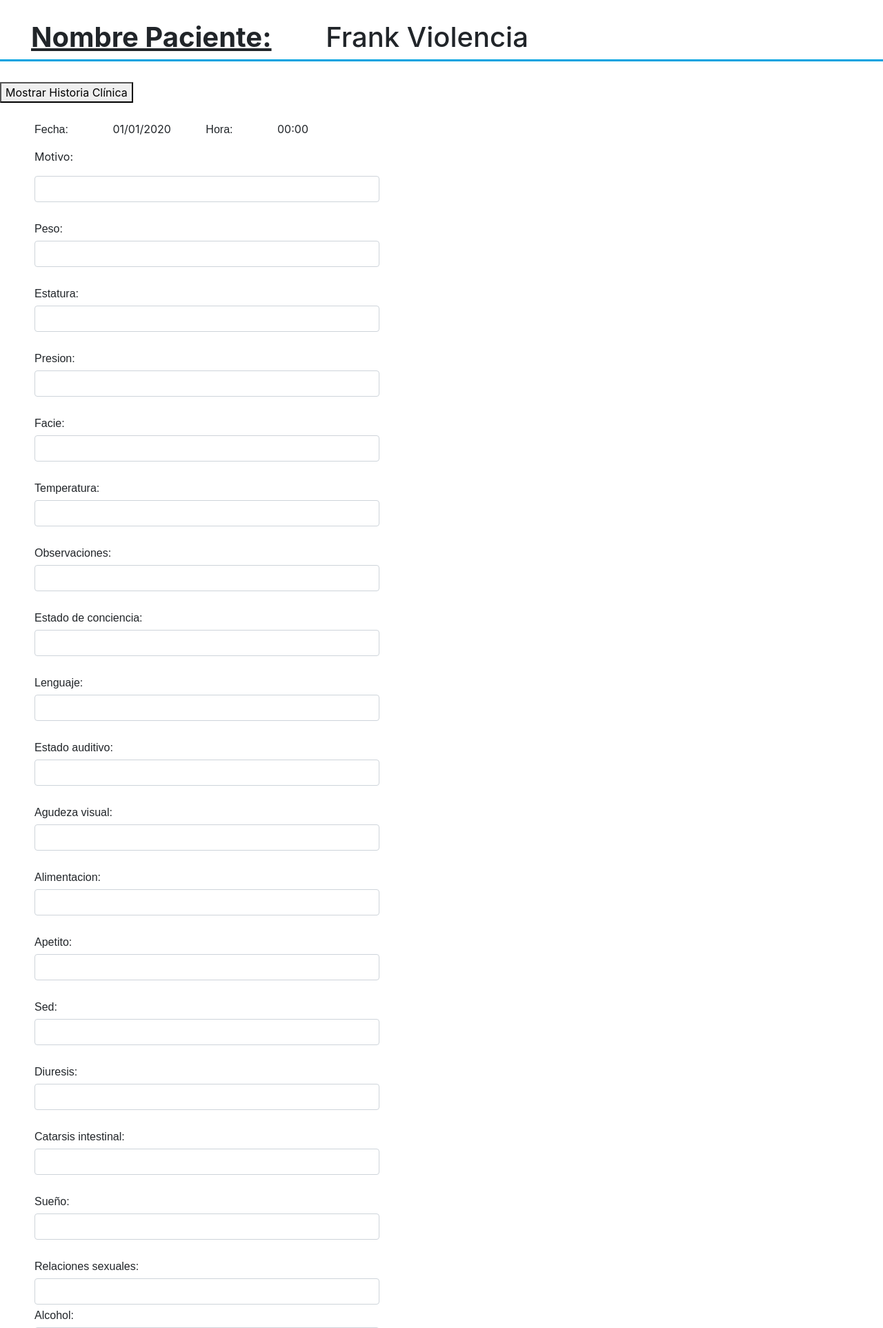
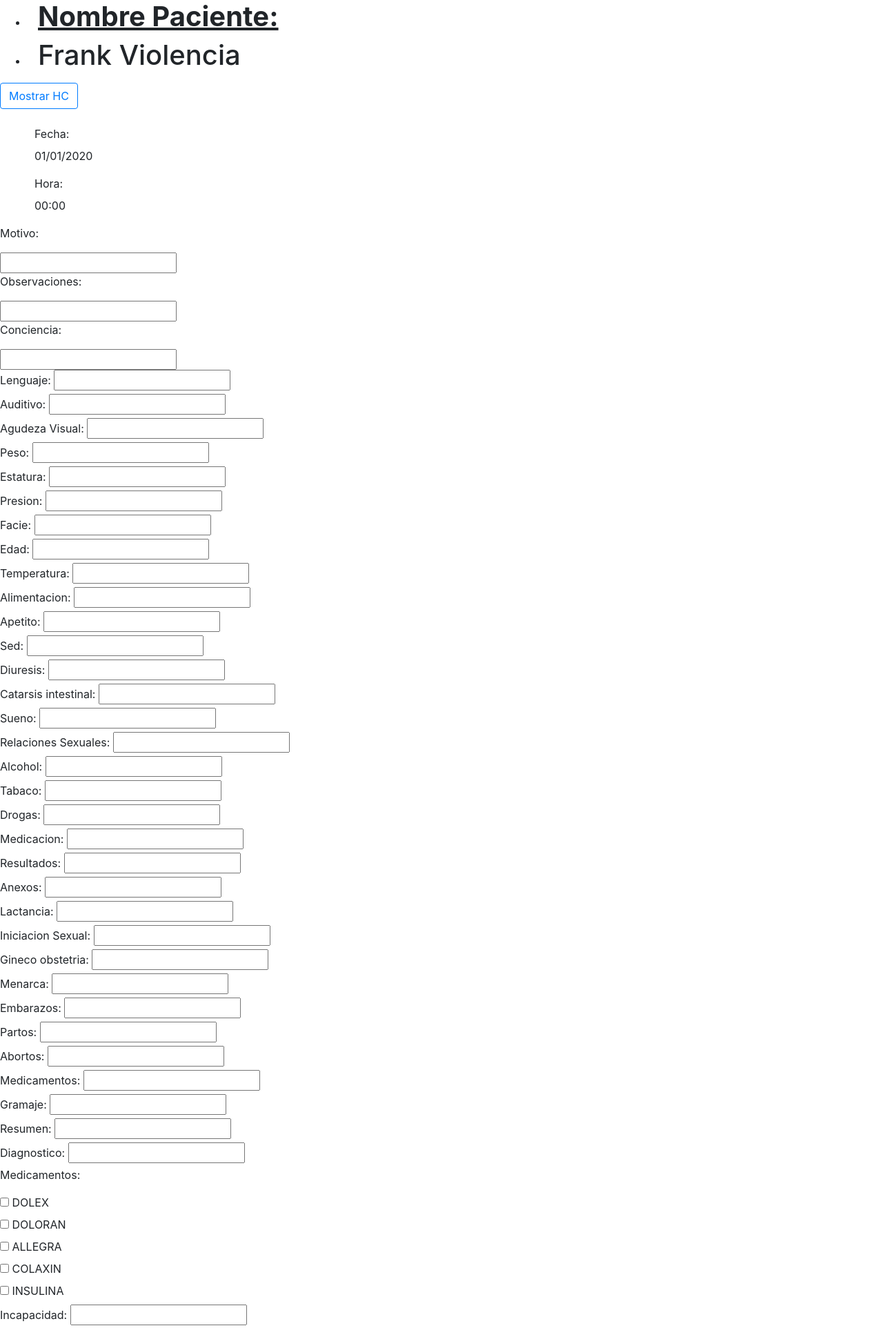
Before and after one commit to icaldasr/GranEscala_grupoA, a Flask app: template templates/cita.html in a window 1280 px wide. Shown: the top 1925 px of the page at 69% size. Run offline with Flask 2, Linux system fonts and the light colour scheme; the template is opened without the code that fills it, so the values that code supplies are empty; some libraries are stand-ins or nearby versions.

Commit message:
create cita.html
se crea citahtml

```diff
--- a/templates/cita.html
+++ b/templates/cita.html
@@ -4,8 +4,11 @@
 <head>
 
   <link rel="stylesheet" href="https://stackpath.bootstrapcdn.com/bootstrap/4.4.1/css/bootstrap.min.css" integrity="sha384-Vkoo8x4CGsO3+Hhxv8T/Q5PaXtkKtu6ug5TOeNV6gBiFeWPGFN9MuhOf23Q9Ifjh" crossorigin="anonymous">
-  <link rel="stylesheet"  type= "text/css" href= "{{ url_for('static',filename='styles/registrar.css') }}">
-  <link rel="stylesheet"  type= "text/css" href= "{{ url_for('static',filename='styles/main.css') }}">
+  <!-- <link rel="stylesheet"  type= "text/css" href= "{{ url_for('static',filename='styles/registrar.css') }}">
+  <link rel="stylesheet"  type= "text/css" href= "{{ url_for('static',filename='styles/main.css') }}"> -->
+
+  <link rel="stylesheet"  type= "text/css" href= "{{ url_for('static',filename='styles/registrarbanano.css') }}">
+  <link rel="stylesheet"  type= "text/css" href= "{{ url_for('static',filename='styles/mainbanano.css') }}">
 
   <link href='https://fonts.googleapis.com/css?family=Pacifico' rel='stylesheet' type='text/css'>
   <link href='https://fonts.googleapis.com/css?family=Lato:400,300,700' rel='stylesheet' type='text/css'>
@@ -42,11 +45,11 @@
     <nav>
       <ul class="no-lista margen-abajo">
         <li class="col-md-4 inline-block espacio-arriba espacio-izq"><h1 align="left"><b><u>Nombre Paciente:</u></b></h1></li>
-        <li class="col-md-5 inline-block espacio-arriba quitarEspacioizq"><h1 align="left">Frank Violencia</h1></li>
+        <li class="col-md-5 inline-block espacio-arriba quitarEspacioizq1"><h1 align="left">Frank Violencia</h1></li>
 
       </ul>
       <div class="agregarEspacioizq espacio-arriba"></div>
-        <a href="/mostrarHCPaciente"><button type="submit">Mostrar Historia Clínica</button></a>
+        <a href="/Buscar"><button type="submit" class="btn btn-outline-primary agregarEspacioizq" value="call_flask_funtion">Mostrar HC</button></a>
     </div>
 	  </nav>
   </header>
@@ -54,116 +57,196 @@
   <form method="POST">
     <div class="form-group" style="width: 500px;margin-left: 50px;">
 
-      <label>Fecha: </label>
+      <label>Fecha: </label required>
       <p class="inline-block espacio-texto2" >01/01/2020</p>
       <!-- <input class="inline-block centerfecha" type="date" id="start" name="fecnac" value="2020-07-22" min="1900-01-01" max="2020-12-31"> -->
 
-      <label class="agregarEspacioizq">Hora:</label>
-      <p class="inline-block espacio-texto2" >00:00</p>
+      <label class="agregarEspacioizq">Hora:</label required>
+      <p class="inline-block espacio-texto2 espacio-abajo" >00:00</p>
+    </div>
 
+      <!-- <label for="inputEmail4">Motivo:</label>
+      <input type="name" name="nombre" class="form-control inline-block"> -->
 
-      <p for="inputEmail4">Motivo:</p>
-      <input type="text" name="motivo" class="form-control inline-block" required>
+      <div class="agregarEspacioizq">
+        <p class="inline-block">Motivo:</p>
+        <input type="text" name="motivo" class="cl1 inline-block center6 quitarEspacioizq tamaño espacio-abajo">
+      </div>
 
-      <label for="inputEmail4" class="espacio-arriba">Peso:</label >
-      <input type="number" name="peso" class="form-control inline-block" required>
+      <div class="agregarEspacioizq">
+        <p class="inline-block">Observaciones:</p>
+        <input type="text" name="observaciones" class="cl2 inline-block quitarEspacioizq tamaño espacio-abajo">
+      </div>
 
-      <label for="inputEmail4" class="espacio-arriba">Estatura:</label>
-      <input type="number" name="estatura" class="form-control inline-block" required>
+      <div class="agregarEspacioizq">
+        <p class="inline-block">Conciencia:</p>
+        <input type="text" name="conciencia" class="cl3 inline-block center6 quitarEspacioizq tamaño espacio-abajo">
+      </div>
 
-      <label for="inputPassword4" class="espacio-arriba">Presion:</label>
-      <input type="number" name="presion" class="form-control" required>
+      <div class="agregarEspacioizq">
+        <label class="inline-block">Lenguaje:</label>
+        <input type="text" name="lenguaje" class="cl4 inline-block center6 quitarEspacioizq tamaño espacio-abajo">
+      </div>
 
-      <label for="inputPassword4" class="espacio-arriba">Facie:</label>
-      <input type="text" name="facie" class="form-control">
+      <div class="agregarEspacioizq">
+        <label class="inline-block">Auditivo:</label>
+        <input type="text" name="auditivo" class="cl5 inline-block center6 quitarEspacioizq tamaño espacio-abajo">
+      </div>
 
-      <label for="inputPassword4" class="espacio-arriba">Temperatura:</label>
-      <input type="number" name="temperatura" class="form-control" required>
+      <div class="agregarEspacioizq">
+        <label class="inline-block">Agudeza Visual:</label>
+        <input type="text" name="agudeza" class="cl6 inline-block center6 quitarEspacioizq tamaño espacio-abajo">
+      </div>
 
-      <label for="inputPassword4" class="espacio-arriba">Observaciones:</label>
-      <input type="text" name="observaciones" class="form-control" required>
+      <div class="agregarEspacioizq">
+        <label class="inline-block">Peso:</label>
+        <input type="text" name="peso" class="cl7 inline-block center6 quitarEspacioizq tamaño espacio-abajo">
+      </div>
 
-      <label for="inputEmail4" class="espacio-arriba">Estado de conciencia:</label>
-      <input type="input" name="conciencia" class="form-control  inline-block" required>
+      <div class="agregarEspacioizq">
+        <label class="inline-block">Estatura:</label>
+        <input type="text" name="estatura" class="cl8 inline-block center6 quitarEspacioizq tamaño espacio-abajo">
+      </div>
 
-      <label for="inputEmail4" class="espacio-arriba">Lenguaje:</label>
-      <input type="text" name="lenguaje" class="form-control inline-block">
+      <div class="agregarEspacioizq">
+        <label class="inline-block">Presion:</label>
+        <input type="text" name="presion" class="cl9 inline-block center6 quitarEspacioizq tamaño espacio-abajo">
+      </div>
 
-      <label for="inputEmail4" class="espacio-arriba">Estado auditivo:</label >
-      <input type="text" name="auditivo" class="form-control inline-block">
+      <div class="agregarEspacioizq">
+        <label class="inline-block">Facie:</label>
+        <input type="text" name="facie" class="cl10 inline-block center6 quitarEspacioizq tamaño espacio-abajo">
+      </div>
 
-      <label for="inputEmail4" class="espacio-arriba">Agudeza visual:</label>
-      <input type="text" name="visual" class="form-control inline-block">
+      <div class="agregarEspacioizq">
+        <label class="inline-block">Edad:</label>
+        <input type="text" name="edad" class="cl11 inline-block center6 quitarEspacioizq tamaño espacio-abajo">
+      </div>
 
-      <label for="inputPassword4" class="espacio-arriba">Alimentacion:</label>
-      <input type="text" name="alimentacion" class="form-control">
+      <div class="agregarEspacioizq">
+        <label class="inline-block">Temperatura:</label>
+        <input type="text" name="temperatura" class="cl12 inline-block center6 quitarEspacioizq tamaño espacio-abajo">
+      </div>
 
-      <label for="inputPassword4" class="espacio-arriba">Apetito:</label >
-      <input type="text" name="apetito" class="form-control">
+      <div class="agregarEspacioizq">
+        <label class="inline-block">Alimentacion:</label>
+        <input type="text" name="alimentacion" class="cl13 inline-block center6 quitarEspacioizq tamaño espacio-abajo">
+      </div>
 
-      <label for="inputPassword4" class="espacio-arriba">Sed:</label>
-      <input type="text" name="sed" class="form-control">
+      <div class="agregarEspacioizq">
+        <label class="inline-block">Apetito:</label>
+        <input type="text" name="apetito" class="cl14 inline-block center6 quitarEspacioizq tamaño espacio-abajo">
+      </div>
 
-      <label for="inputPassword4" class="espacio-arriba">Diuresis:</label >
-      <input type="text" name="diuresis" class="form-control">
+      <div class="agregarEspacioizq">
+        <label class="inline-block">Sed:</label>
+        <input type="text" name="sed" class="cl15 inline-block center6 quitarEspacioizq tamaño espacio-abajo">
+      </div>
 
-      <label for="inputPassword4" class="espacio-arriba">Catarsis intestinal:</label >
-      <input type="text" name="catarsisintest" class="form-control">
+      <div class="agregarEspacioizq">
+        <label class="inline-block">Diuresis:</label>
+        <input type="text" name="diuresis" class="cl16 inline-block center6 quitarEspacioizq tamaño espacio-abajo">
+      </div>
 
-      <label for="inputPassword4" class="espacio-arriba">Sueño:</label >
-      <input type="text" name="suenho" class="form-control">
+      <div class="agregarEspacioizq">
+        <label class="inline-block">Catarsis intestinal:</label>
+        <input type="text" name="catarsis" class="cl17 inline-block center6 quitarEspacioizq1 tamaño espacio-abajo">
+      </div>
 
-      <label for="inputPassword4" class="espacio-arriba">Relaciones sexuales:</label >
-      <input type="text" name="relaciones" class="form-control">
+      <div class="agregarEspacioizq">
+        <label class="inline-block">Sueno:</label>
+        <input type="text" name="sueño" class="cl20 inline-block center6 quitarEspacioizq tamaño espacio-abajo">
+      </div>
 
-      <label for="inputPassword4" class="espdacio-arriba">Alcohol:</label >
-      <input type="text" name="alcohol" class="form-control">
+      <div class="agregarEspacioizq">
+        <label class="inline-block">Relaciones Sexuales:</label>
+        <input type="text" name="Relaciones" class="cl21 inline-block center6 quitarEspacioizq tamaño espacio-abajo">
+      </div>
 
-      <label for="inputPassword4" class="espacio-arriba">Tabaco:</label >
-      <input type="text" name="tabaco" class="form-control">
+      <div class="agregarEspacioizq">
+        <label class="inline-block">Alcohol:</label>
+        <input type="text" name="alcohol" class="cl22 inline-block center6 quitarEspacioizq tamaño espacio-abajo">
+      </div>
 
-      <label for="inputPassword4" class="espacio-arriba">Drogas:</label >
-      <input type="text" name="drogas" class="form-control">
+      <div class="agregarEspacioizq">
+        <label class="inline-block">Tabaco:</label>
+        <input type="text" name="Tabaco" class="cl23 inline-block center6 quitarEspacioizq tamaño espacio-abajo">
+      </div>
 
-      <label for="inputPassword4" class="espacio-arriba">Medicacion:</label>
-      <input type="text" name="medicacion" class="form-control">
+      <div class="agregarEspacioizq">
+        <label class="inline-block">Drogas:</label>
+        <input type="text" name="drogas" class="cl24 inline-block center6 quitarEspacioizq tamaño espacio-abajo">
+      </div>
 
-      <label for="exampleFormControlSelect1" class="espacio-arriba">Resultados:</label>
-      <input type="text" name="resultados" class="form-control">
+      <div class="agregarEspacioizq">
+        <label class="inline-block">Medicacion:</label>
+        <input type="text" name="medicacion" class="cl25 inline-block center6 quitarEspacioizq tamaño espacio-abajo">
+      </div>
 
-      <label for="exampleFormControlSelect1" class="espacio-arriba">Anexos:</label>
-      <input type="text" name="anexos" class="form-control">
+      <div class="agregarEspacioizq">
+        <label class="inline-block">Resultados:</label>
+        <input type="text" name="resultados" class="cl26 inline-block center6 quitarEspacioizq tamaño espacio-abajo">
+      </div>
 
-      <label for="exampleFormControlSelect1" class="espacio-arriba">Lactancia:</label>
-      <input type="text" name="lactancia" class="form-control">
+      <div class="agregarEspacioizq">
+        <label class="inline-block">Anexos:</label>
+        <input type="text" name="anexos" class="cl27 inline-block center6 quitarEspacioizq tamaño espacio-abajo">
+      </div>
 
-      <label for="exampleFormControlSelect1" class="espacio-arriba">Iniciacion Sexual:</label>
-      <input type="text" name="inicsex" class="form-control">
+      <div class="agregarEspacioizq">
+        <label class="inline-block">Lactancia:</label>
+        <input type="text" name="lactancia" class="cl28 inline-block center6 quitarEspacioizq tamaño espacio-abajo">
+      </div>
 
-      <label for="exampleFormControlSelect1" class="espacio-arriba">Gineco obstetria:</label >
-      <input type="text" name="gineco" class="form-control">
+      <div class="agregarEspacioizq">
+        <label class="inline-block">Iniciacion Sexual:</label>
+        <input type="text" name="iniciacion" class="cl29 inline-block center6 quitarEspacioizq tamaño espacio-abajo">
+      </div>
 
-      <label for="exampleFormControlSelect1" class="espacio-arriba">Menarca:</label >
-      <input type="text" name="menarca" class="form-control">
+      <div class="agregarEspacioizq">
+        <label class="inline-block">Gineco obstetria:</label>
+        <input type="text" name="gineco" class="cl30 inline-block center6 quitarEspacioizq tamaño espacio-abajo">
+      </div>
 
-      <label for="exampleFormControlSelect1" class="espacio-arriba">Embarazos:</label >
-      <input type="text" name="embarazos" class="form-control">
+      <div class="agregarEspacioizq">
+        <label class="inline-block">Menarca:</label>
+        <input type="text" name="menarca" class="cl31 inline-block center6 quitarEspacioizq tamaño espacio-abajo">
+      </div>
 
-      <label>Partos:</label >
-      <input type="text" name="partos" class="form-control">
+      <div class="agregarEspacioizq">
+        <label class="inline-block">Embarazos:</label>
+        <input type="text" name="Embarazos" class="cl32   inline-block center6 quitarEspacioizq tamaño espacio-abajo">
+      </div>
 
-      <label for="exampleFormControlSelect1" class="espacio-arriba">Abortos:</label>
-      <input type="text" name="abortos" class="form-control">
+      <div class="agregarEspacioizq">
+        <label class="inline-block">Partos:</label>
+        <input type="text" name="partos" class="cl33 inline-block center6 quitarEspacioizq tamaño espacio-abajo">
+      </div>
 
+      <div class="agregarEspacioizq">
+        <label class="inline-block">Abortos:</label>
+        <input type="text" name="abortos" class="cl34 sinline-block center6 quitarEspacioizq tamaño espacio-abajo">
+      </div>
 
-      <label for="exampleFormControlSelect1" class="espacio-arriba">Gramaje:</label>
-      <input type="number" name="gramaje" class="form-control">
+      <div class="agregarEspacioizq">
+        <label class="inline-block">Medicamentos:</label>
+        <input type="text" name="medicamentos" class="cl35 inline-block center6 quitarEspacioizq tamaño espacio-abajo">
+      </div>
 
-      <label for="exampleFormControlSelect1" class="espacio-arriba">Resumen:</label>
-      <input type="text" name="Resumen" class="form-control" required>
+      <div class="agregarEspacioizq">
+        <label class="inline-block">Gramaje:</label>
+        <input type="text" name="gramaje" class="cl36 inline-block center6 quitarEspacioizq tamaño espacio-abajo">
+      </div>
 
-      <label for="exampleFormControlSelect1" class="espacio-arriba">Diagnostico:</label>
-      <input type="text" name="diagnostico" class="form-control" required>
+      <div class="agregarEspacioizq">
+        <label class="inline-block">Resumen:</label>
+        <input type="text" name="resumen" class="cl37 inline-block center6 quitarEspacioizq tamaño espacio-abajo">
+      </div>
+
+      <div class="agregarEspacioizq">
+        <label class="inline-block">Diagnostico:</label>
+        <input type="text" name="diagnostico" class="cl38 inline-block center6 quitarEspacioizq tamaño espacio-abajo">
+      </div>
 
       <!-- <select name="sex" class="form-control">
         <option value="Masculino">Masculino</option>
@@ -174,47 +257,49 @@
       <!-- <label for="exampleFormControlSelect1">Fecha de Nacimiento</label required>
       <input class="inline-block centerfecha" type="date" id="start" name="fecnac" value="2020-07-22" min="1900-01-01" max="2020-12-31"> -->
 
-      <label for="exampleFormControlSelect1" class="espacio-arriba">Medicamentos:</label>
-      <select name="medicamentos" class="form-control">
-        <option value="acetaminofem">Acetaminofem</option>
-        <option value="allegra">Allegra</option>
-        <option value="loratadina">Loratadina</option>
-        <option value="exomeprasol">Exomeprasol</option>
-      </select>
+      <p class="agregarEspacioizq" for="exampleFormControlSelect1">Medicamentos: </p required>
 
-      <label for="exampleFormControlSelect1" class="espacio-arriba">Incapacidad:</label>
-      <input type="name" name="nombre" class="form-control">
+        <label class="agregarEspacioizq"><input type="checkbox" id="cbox1" value="1_checkbox">    DOLEX</label><br>
+        <label class="agregarEspacioizq"><input type="checkbox" id="cbox2" value="2_checkbox">    DOLORAN</label><br>
+        <label class="agregarEspacioizq"><input type="checkbox" id="cbox3" value="3_checkbox">    ALLEGRA</label><br>
+        <label class="agregarEspacioizq"><input type="checkbox" id="cbox4" value="4_checkbox">    COLAXIN</label><br>
+        <label class="agregarEspacioizq"><input type="checkbox" id="cbox5" value="5_checkbox">    INSULINA  </label><br>
 
-      <label for="exampleFormControlSelect1" class="espacio-arriba">Remisión:</label>
-        <select name="remision" class="form-control">
-          <option value="cardiologo">Cardiologo</option>
-          <option value="ortopedista">Ortopedista</option>
-          <option value="nutricionista">Nutricionista</option>
-          <option value="odontologo">Odontologo</option>
-          <option value="gastro">Gastroenterologo</option>
-          <option value="internista">Internista</option>
-        </select>
+        <!-- <input type="checkbox" id="cbox2" value="second_checkbox"> <p for="cbox2">M2</p>
+        <input type="checkbox" id="cbox3" value="second_checkbox"> <p for="cbox2">M3</p>
+        <input type="checkbox" id="cbox4" value="second_checkbox"> <p for="cbox2">M4</p>
+        <input type="checkbox" id="cbox5" value="second_checkbox"> <p for="cbox2">M5</p> -->
 
-        <label for="exampleFormControlSelect1" class="espacio-arriba">Examenes:</label required>
-          <select name="examenes" class="form-control">
-            <option value="tac">Tac</option>
-            <option value="hemograma">Hemograma</option>
-            <option value="rayos-x">Rayos-x</option>
-          </select>
+        <div class="agregarEspacioizq">
+          <label class="inline-block">Incapacidad:</label>
+          <input type="text" name="incapacidad" class="cl39 inline-block center6 quitarEspacioizq tamaño espacio-abajo">
+        </div>
 
-          <label for="exampleFormControlSelect1" class="espacio-arriba">Tratamiento:</label required>
-          <select name="tratamiento" class="form-control">
-            <option value="nebulizacion">Nebulizacion</option>
-            <option value="sueros">Sueros</option>
-            <option value="quimio">Quimioterapia</option>
-            <option value="fisioterapia">Fisioterapia</option>
-            <option value="radioterapia">Radioterapia</option>
-            <option value="terapia :3">Terapia Mental</option>
-          </select>
+      <p class="agregarEspacioizq" for="exampleFormControlSelect1" class="espacio-arriba">Remision:</p required>
 
-    <div class="agregarEspacioizq espacio-arriba"></div>
-        <a href="/doctor"><button type="button">Salir</button></a>
-        <button type="submit">Siguiente Cita</button>
+        <label class="agregarEspacioizq"><input type="checkbox" id="cbox6" value="6_checkbox">    Oncologo</label><br>
+        <label class="agregarEspacioizq"><input type="checkbox" id="cbox7" value="7_checkbox">    Gatroenterlologo</label><br>
+        <label class="agregarEspacioizq"><input type="checkbox" id="cbox8" value="8_checkbox">    Cardiologo</label><br>
+        <label class="agregarEspacioizq"><input type="checkbox" id="cbox9" value="9_checkbox">    Pediatra</label><br>
+        <p class="agregarEspacioizq"><input type="checkbox" id="cbox10" value="10_checkbox">    Odontologo</p><br>
+
+        <p class="agregarEspacioizq" for="exampleFormControlSelect1" class="espacio-arriba">Examenes:</p required>
+        <label class="agregarEspacioizq" ><input type="checkbox" id="cbox11" value="11_checkbox">    Hemograma</label><br>
+        <label class="agregarEspacioizq"><input type="checkbox" id="cbox12" value="12_checkbox">    Radioterapia</label><br>
+        <label class="agregarEspacioizq"><input type="checkbox" id="cbox13" value="13_checkbox">    Quimioterapia</label><br>
+        <label class="agregarEspacioizq"><input type="checkbox" id="cbox14" value="14_checkbox">    Nebulizacion</label><br>
+        <p class="agregarEspacioizq"><input type="checkbox" id="cbox15" value="15_checkbox">    Suero</p><br>
+
+          <p class="agregarEspacioizq" for="exampleFormControlSelect1" class="espacio-arriba">Tratamiento:</p required>
+            <label class="agregarEspacioizq"><input type="checkbox" id="cbox16" value="16_checkbox">    Dieta</label><br>
+            <label class="agregarEspacioizq"><input type="checkbox" id="cbox17" value="17_checkbox">    Ejercicio</label><br>
+            <label class="agregarEspacioizq"><input type="checkbox" id="cbox18" value="18_checkbox">    Hidroterapia</label><br>
+            <label class="agregarEspacioizq"><input type="checkbox" id="cbox19" value="19_checkbox">    Fisioterapia</label><br>
+            <p class="agregarEspacioizq"><input type="checkbox" id="cbox20" value="20_checkbox">    Ortopedia</p><br>
+
+    <div class="agregarEspacioizq "></div>
+        <a href="/admin"><button type="button" class="btn btn-outline-primary agregarEspacioizq espacio-abajo tamaño1" value="call_flask_funtion">Atras</button></a>
+        <a href="#"><button type="submit" class="btn btn-outline-primary espacio-izq espacio-abajo tamaño1" value="call_flask_funtion">Siguiente Cita</button></a>
     </div>
   </div>
     &ensp;
```
